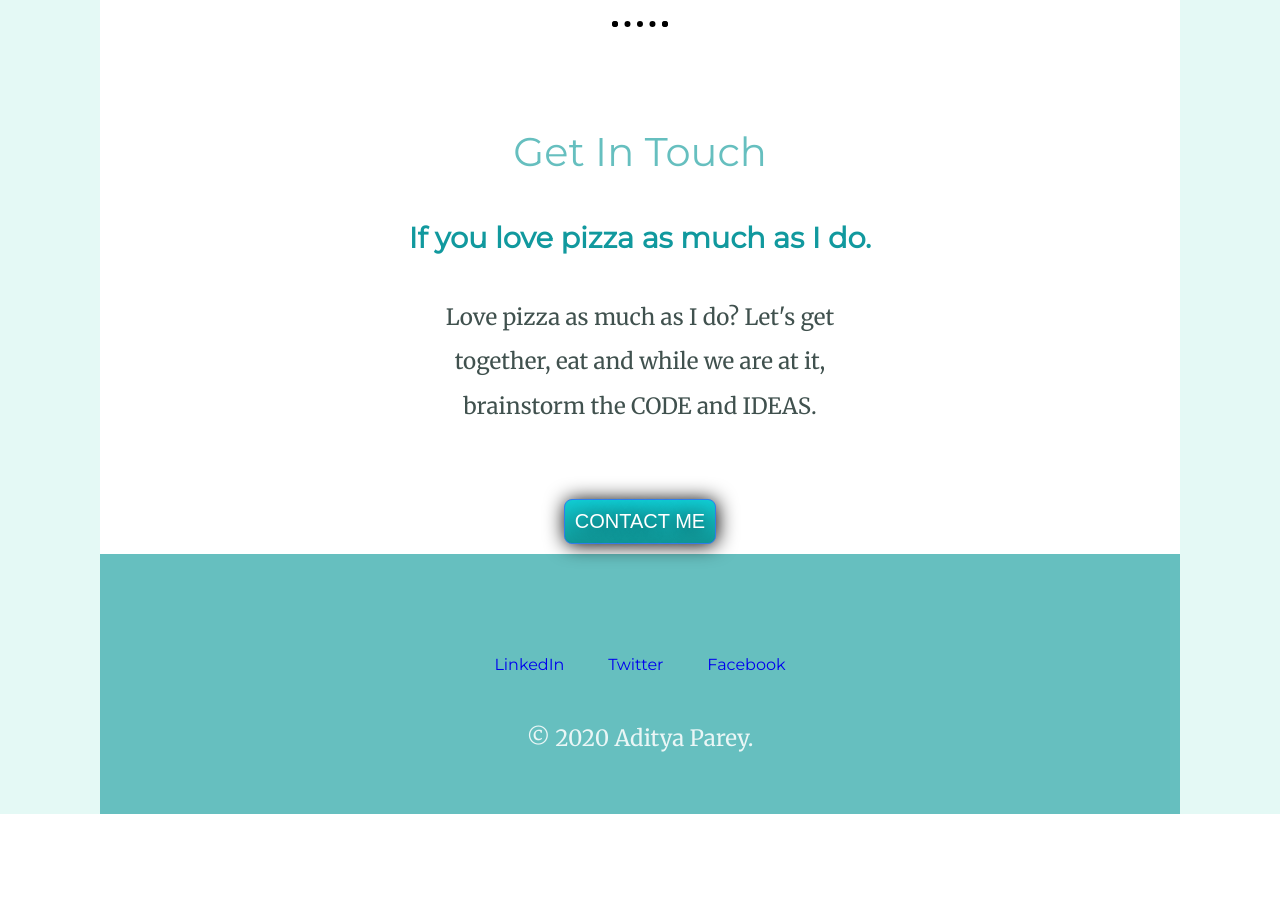
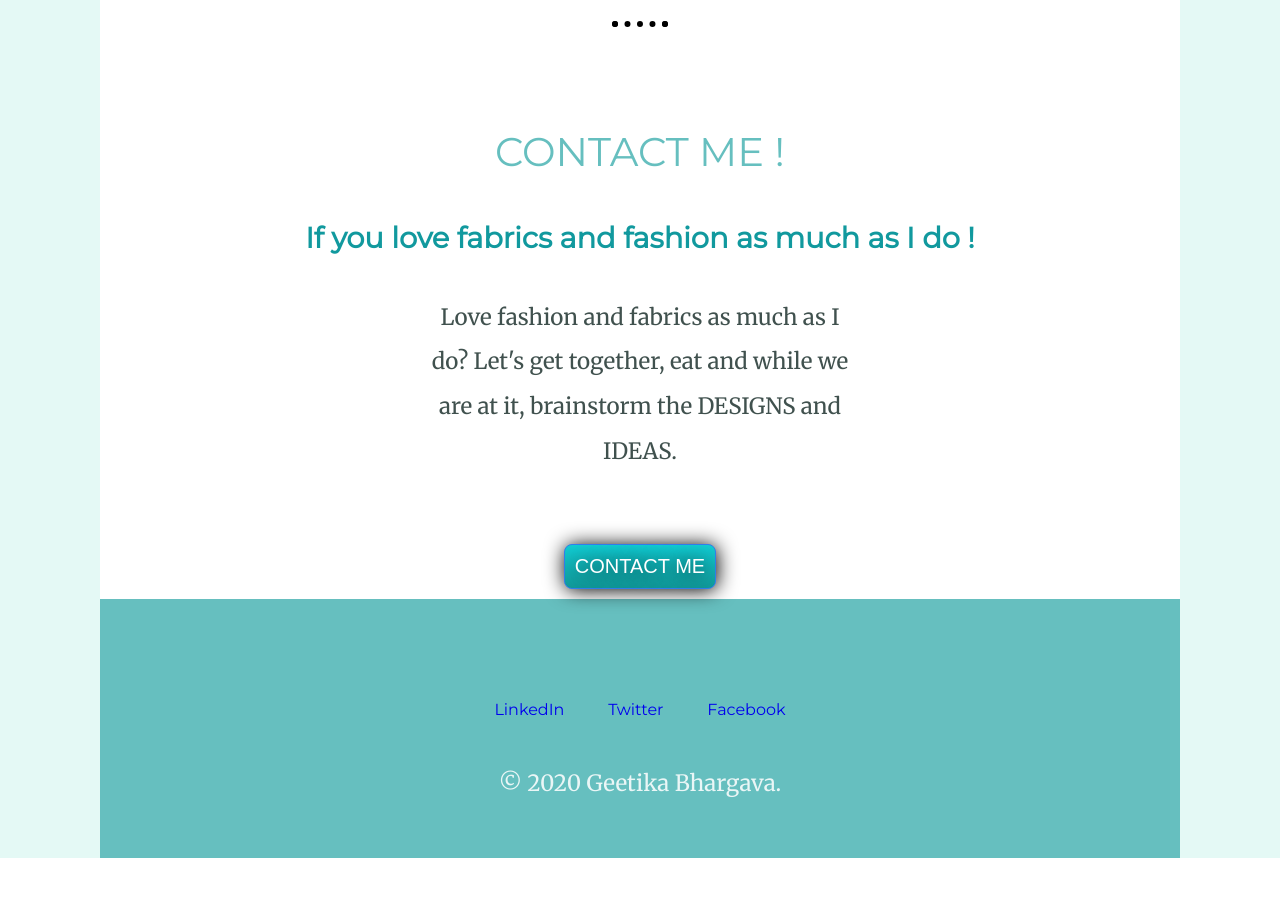
Before and after one commit to geetika312/mysite, a plain HTML site: page index.html in a window 1280 px wide. Shown: the part 6120-7017 px from the top of the page. Drawn offline with Linux system fonts and the light colour scheme; files whose address does not match are found by name.

Commit message:
Update index.html

```diff
--- a/index.html
+++ b/index.html
@@ -56,22 +56,21 @@
       </div>
 
       <hr>
-      <div class="contact-me">
-        <h2>Get In Touch</h2>
-        <h3>If you love pizza as much as I do.</h3>
-        <p class="contact-msg">Love pizza as much as I do? Let's get together, eat and while we are at it, brainstorm the CODE and IDEAS.</p>
-        <a class="footer-link" href="mailto:adityaparey21@gmail.com">CONTACT ME</a>
+   <div class="THIS IS IT !">
+        <h2>CONTACT ME !</h2>
+        <h3>If you love fabrics and fashion as much as I do !</h3>
+        <p class="contact-msg">Love fashion and fabrics as much as I do? Let's get together, eat and while we are at it, brainstorm the DESIGNS and IDEAS.</p>
+        <a class="footer-link" href="mailto:geetika.nift312@gmail.com">CONTACT ME</a>
       </div>
 
 
 
 
       <div class="bottom-container">
-        <a class="" href="https://www.linkedin.com/">LinkedIn</a>
-        <a class="" href="https://twitter.com/PareyAditya">Twitter</a>
-        <a class="" href="https://www.facebook.com/aditya.parey">Facebook</a>
-        <p class="copyright">© 2020 Aditya Parey.</p>
-      </div>
+        <a class="" href="https://in.linkedin.com/in/geetika-bhargava-0062391b0?trk=people-guest_people_search-card">LinkedIn</a>
+        <a class="" href="https://twitter.com/Geetika05374852?s=20">Twitter</a>
+        <a class="" href="https://www.facebook.com/geetika.bhargava.180">Facebook</a>
+        <p class="copyright">© 2020 Geetika Bhargava.</p>
 
 
 
```
